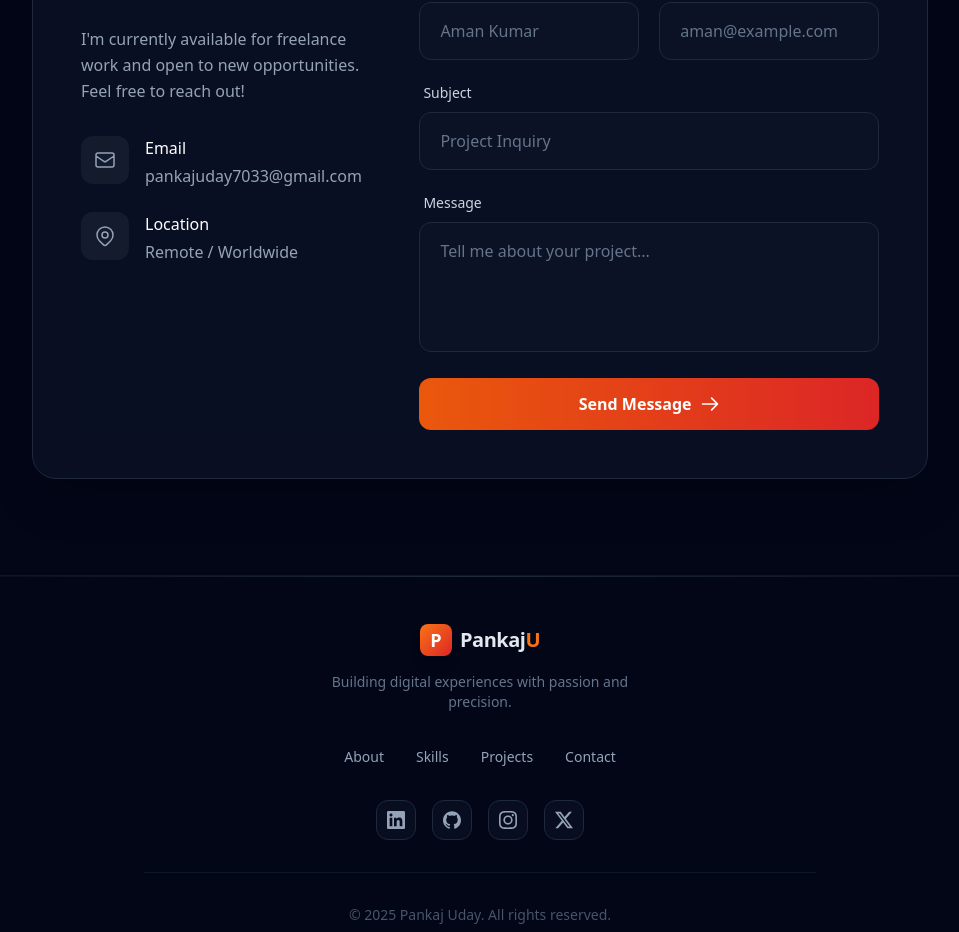
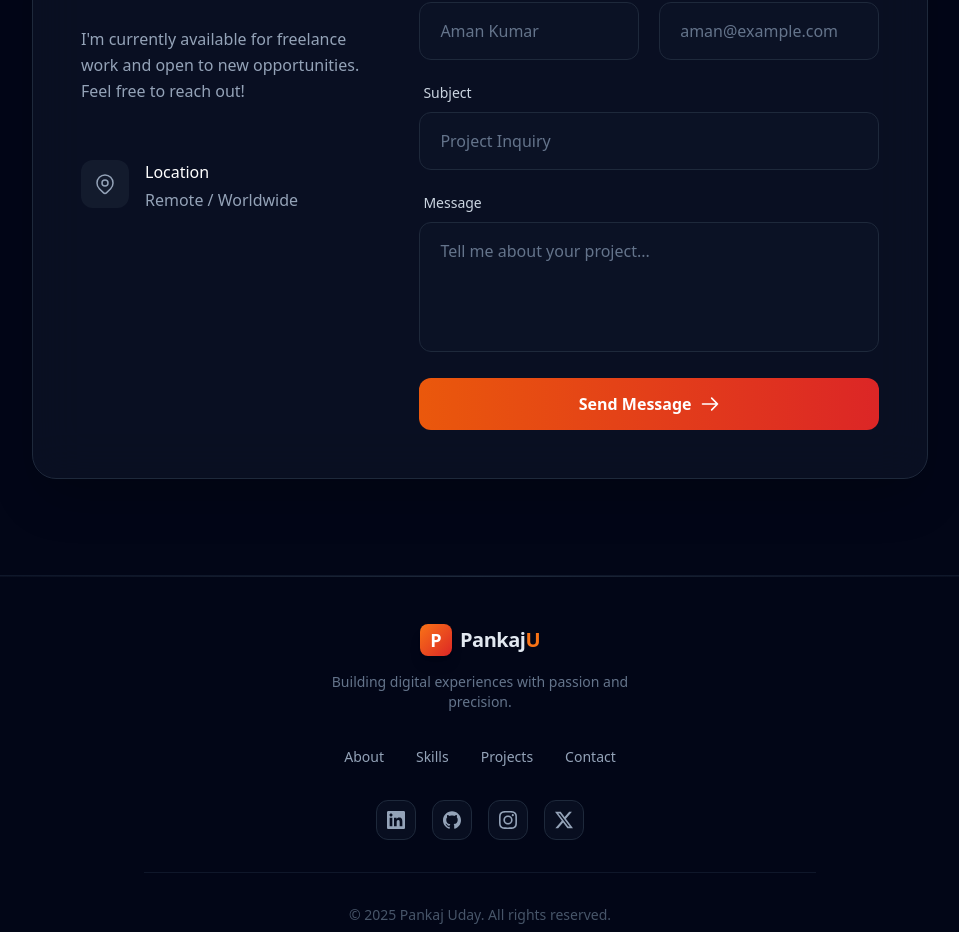
Before and after one commit to pankajuday/portfolio, a React (Vite) app in the folder frontEnd/: page / in a window 1280 px wide. Shown: the part 3720-4652 px from the top of the page, without its empty margins (160-1119 px from the left). Built offline with nearby package versions, Linux system fonts and the light colour scheme.

Commit message:
Remove unused mail export and comment out icon component in Contact form

```diff
--- a/frontEnd/src/components/Contact.jsx
+++ b/frontEnd/src/components/Contact.jsx
@@ -1,7 +1,6 @@
 import React, { useState } from "react";
 import "../index.css";
 import axios from "axios";
-import { mail } from "../data/data";
 
 
 const Contact = () => {
@@ -149,7 +148,7 @@ const Contact = () => {
 
                 <div className="space-y-6">
                   <div className="flex items-start gap-4 group">
-                    <div className="w-12 h-12 rounded-xl bg-slate-800/50 flex items-center justify-center group-hover:bg-orange-500/10 transition-colors duration-300">
+                    {/* <div className="w-12 h-12 rounded-xl bg-slate-800/50 flex items-center justify-center group-hover:bg-orange-500/10 transition-colors duration-300">
                       <svg className="w-6 h-6 text-slate-400 group-hover:text-orange-500 transition-colors" fill="none" stroke="currentColor" viewBox="0 0 24 24">
                         <path strokeLinecap="round" strokeLinejoin="round" strokeWidth="1.5" d="M3 8l7.89 5.26a2 2 0 002.22 0L21 8M5 19h14a2 2 0 002-2V7a2 2 0 00-2-2H5a2 2 0 00-2 2v10a2 2 0 002 2z" />
                       </svg>
@@ -157,7 +156,7 @@ const Contact = () => {
                     <div>
                       <h4 className="text-white font-medium mb-1">Email</h4>
                       <a href={`mailto:{mail}`} className="text-slate-400 hover:text-orange-400 transition-colors">{mail}</a>
-                    </div>
+                    </div> */}
                   </div>
 
                   <div className="flex items-start gap-4 group">
--- a/frontEnd/src/data/data.js
+++ b/frontEnd/src/data/data.js
@@ -36,7 +36,7 @@ const socialLinksData = [
   },
 ];
 
-export const mail = "pankajuday7033@gmail.com";
+
 
 export const project = [
   {
```
